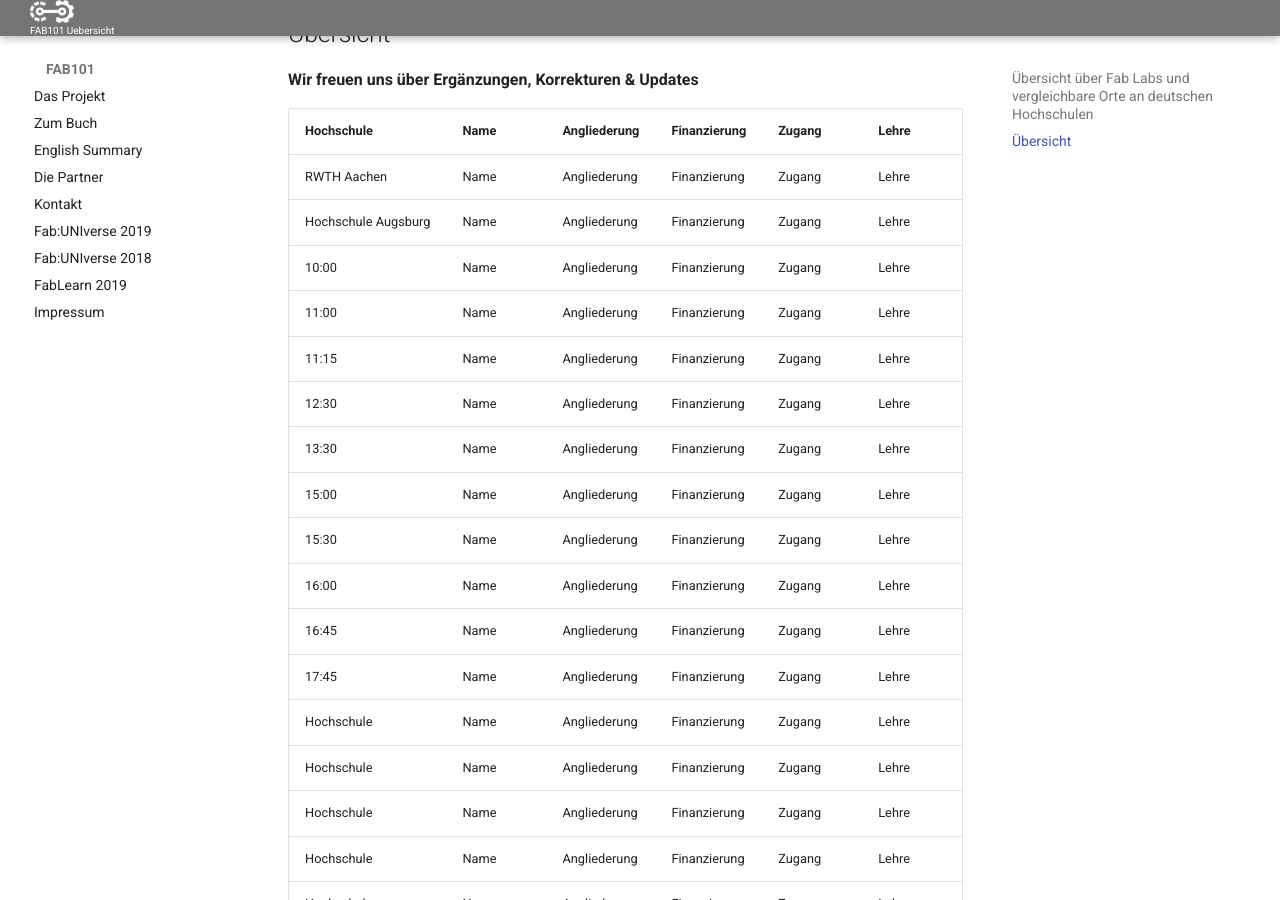
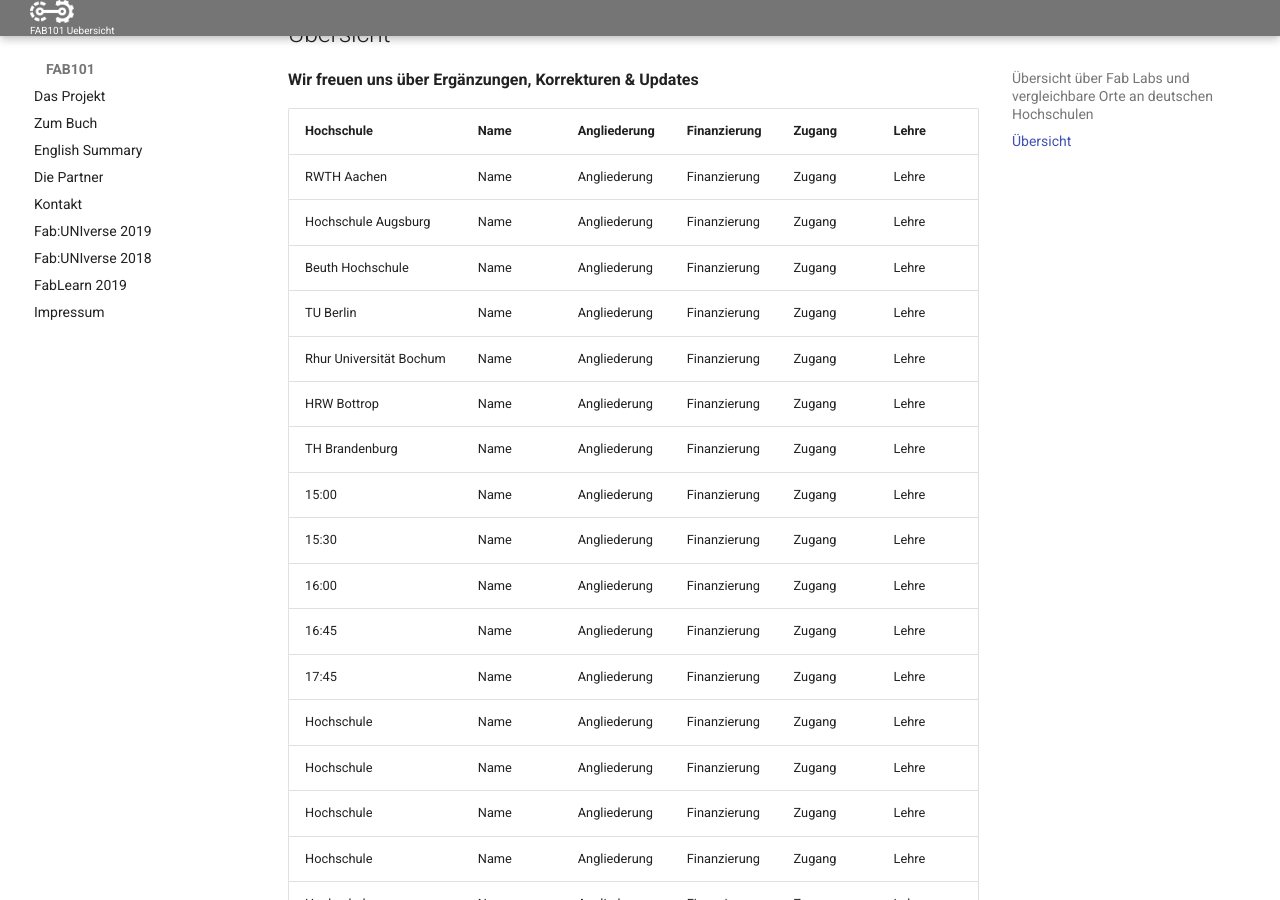
Before and after one commit to FabLabSiegen/fab101-docs, an MkDocs documentation site: the page built from docs/uebersicht.md, in a window 1280 px wide and 900 px high, scrolled down 355 px. Built offline with MkDocs 1.6.1 and Material for MkDocs 9.7.7, drawn with Linux system fonts in a browser that asks for light colours.

Commit message:
Update uebersicht.md

```diff
--- a/docs/uebersicht.md
+++ b/docs/uebersicht.md
@@ -11,11 +11,11 @@
 | ------------- |:-----------------|:-------------|:--------------|:-------------|:-------------|
 | RWTH Aachen   | Name          | Angliederung | Finanzierung | Zugang | Lehre  |
 | Hochschule Augsburg | Name          | Angliederung | Finanzierung | Zugang | Lehre  |
-| 10:00         | Name          | Angliederung | Finanzierung | Zugang | Lehre  |
-| 11:00         | Name          | Angliederung | Finanzierung | Zugang | Lehre  |
-| 11:15         | Name          | Angliederung | Finanzierung | Zugang | Lehre  |
-| 12:30         | Name          | Angliederung | Finanzierung | Zugang | Lehre  |
-| 13:30         | Name          | Angliederung | Finanzierung | Zugang | Lehre  |
+| Beuth Hochschule     | Name          | Angliederung | Finanzierung | Zugang | Lehre  |
+| TU Berlin       | Name          | Angliederung | Finanzierung | Zugang | Lehre  |
+| Rhur Universität Bochum  | Name          | Angliederung | Finanzierung | Zugang | Lehre  |
+| HRW Bottrop        | Name          | Angliederung | Finanzierung | Zugang | Lehre  |
+| TH Brandenburg     | Name          | Angliederung | Finanzierung | Zugang | Lehre  |
 | 15:00         | Name          | Angliederung | Finanzierung | Zugang | Lehre  |
 | 15:30         | Name          | Angliederung | Finanzierung | Zugang | Lehre  |
 | 16:00         | Name          | Angliederung | Finanzierung | Zugang | Lehre  |
```
